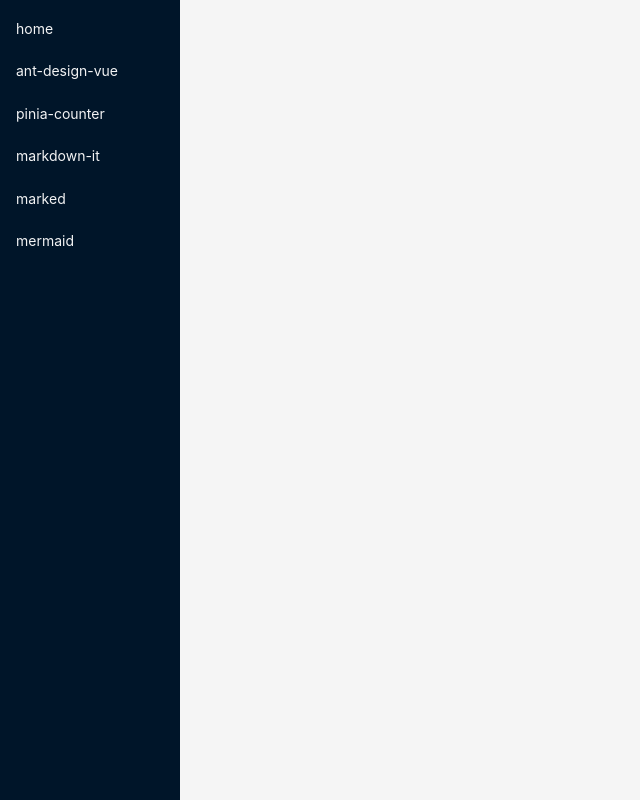
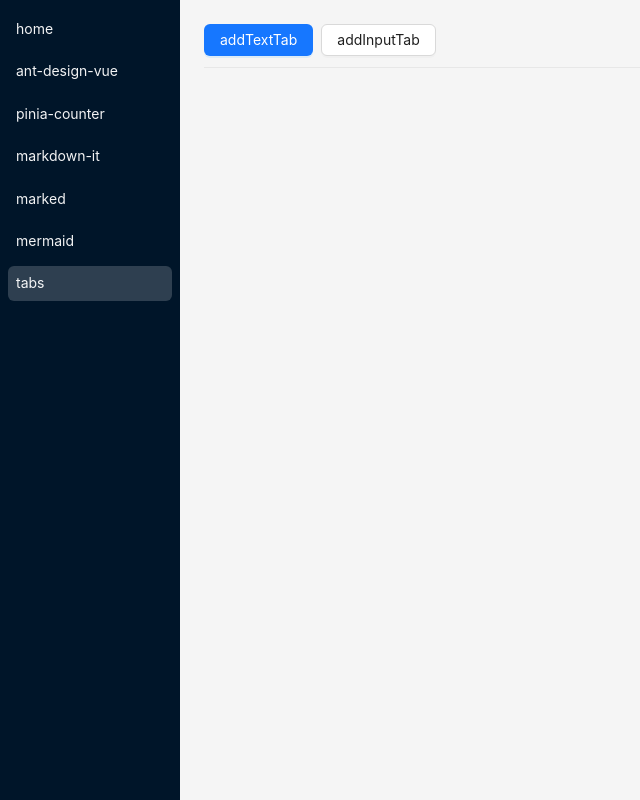
Before and after one commit to yokewang/vue3-ant-learn, a Vue app: page /tabs in a window 1280 px wide. Shown: the whole page, without its empty margins (0-640 px from the left). Built offline with nearby package versions, Linux system fonts and the light colour scheme.

Commit message:
add dynamic tabs

```diff
--- a/src/router/index.js
+++ b/src/router/index.js
@@ -5,6 +5,7 @@
 import MarkdownItView from '../views/MarkdownItView.vue'
 import MarkedView from '../views/MarkedView.vue'
 import MermaidView from '../views/MermaidView.vue'
+import TabsView from '../views/TabsView.vue'
 
 const router = createRouter({
   history: createWebHistory(import.meta.env.BASE_URL),
@@ -39,6 +40,11 @@
       name: 'mermaid',
       component: MermaidView,
     },
+    {
+      path: '/tabs',
+      name: 'tabs',
+      component: TabsView,
+    },
   ],
 })
 
--- /dev/null
+++ b/src/views/TabsView.vue
@@ -0,0 +1,58 @@
+<script setup>
+import { ref } from 'vue'
+
+let nextKey = 1
+const activeKey = ref(undefined)
+const items = ref([])
+
+const addTextTab = () => {
+  const key = `${nextKey++}`
+  items.value.push({
+    key,
+    label: `Tab ${key}`,
+    type: 'text',
+    content: `This is Tab ${key} content.`,
+  })
+  activeKey.value = key
+}
+
+const addInputTab = () => {
+  const key = `${nextKey++}`
+  items.value.push({ key, label: `Input ${key}`, type: 'input', content: '' })
+  activeKey.value = key
+}
+
+const onEdit = (targetKey, action) => {
+  if (action === 'remove') {
+    const idx = items.value.findIndex((t) => t.key === targetKey)
+    if (idx !== -1) {
+      items.value.splice(idx, 1)
+      if (activeKey.value === targetKey) {
+        const next = items.value[idx] || items.value[idx - 1]
+        activeKey.value = next ? next.key : undefined
+      }
+    }
+  }
+}
+</script>
+
+<template>
+  <div style="padding: 24px">
+    <a-space style="margin-bottom: 12px">
+      <a-button type="primary" @click="addTextTab">addTextTab</a-button>
+      <a-button @click="addInputTab">addInputTab</a-button>
+    </a-space>
+
+    <a-tabs v-model:activeKey="activeKey" type="editable-card" hide-add @edit="onEdit">
+      <a-tab-pane v-for="pane in items" :key="pane.key" :tab="pane.label" closable>
+        <div v-if="pane.type === 'text'">{{ pane.content }}</div>
+        <div v-else>
+          <a-input v-model:value="pane.content" placeholder="Type something..." />
+          <div style="margin-top: 8px; color: rgba(0, 0, 0, 0.45)">Value: {{ pane.content }}</div>
+        </div>
+      </a-tab-pane>
+    </a-tabs>
+  </div>
+</template>
+
+<style scoped></style>
```
